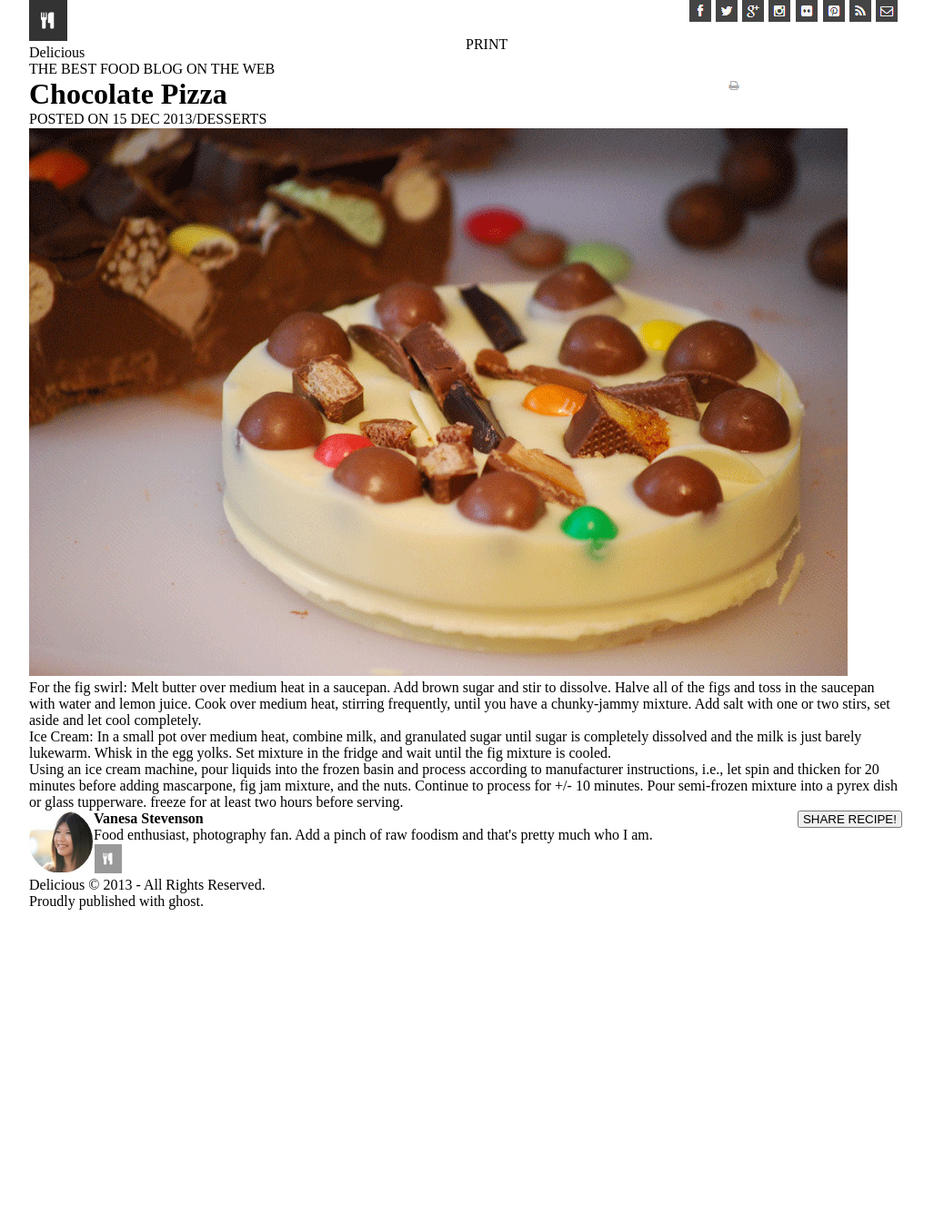
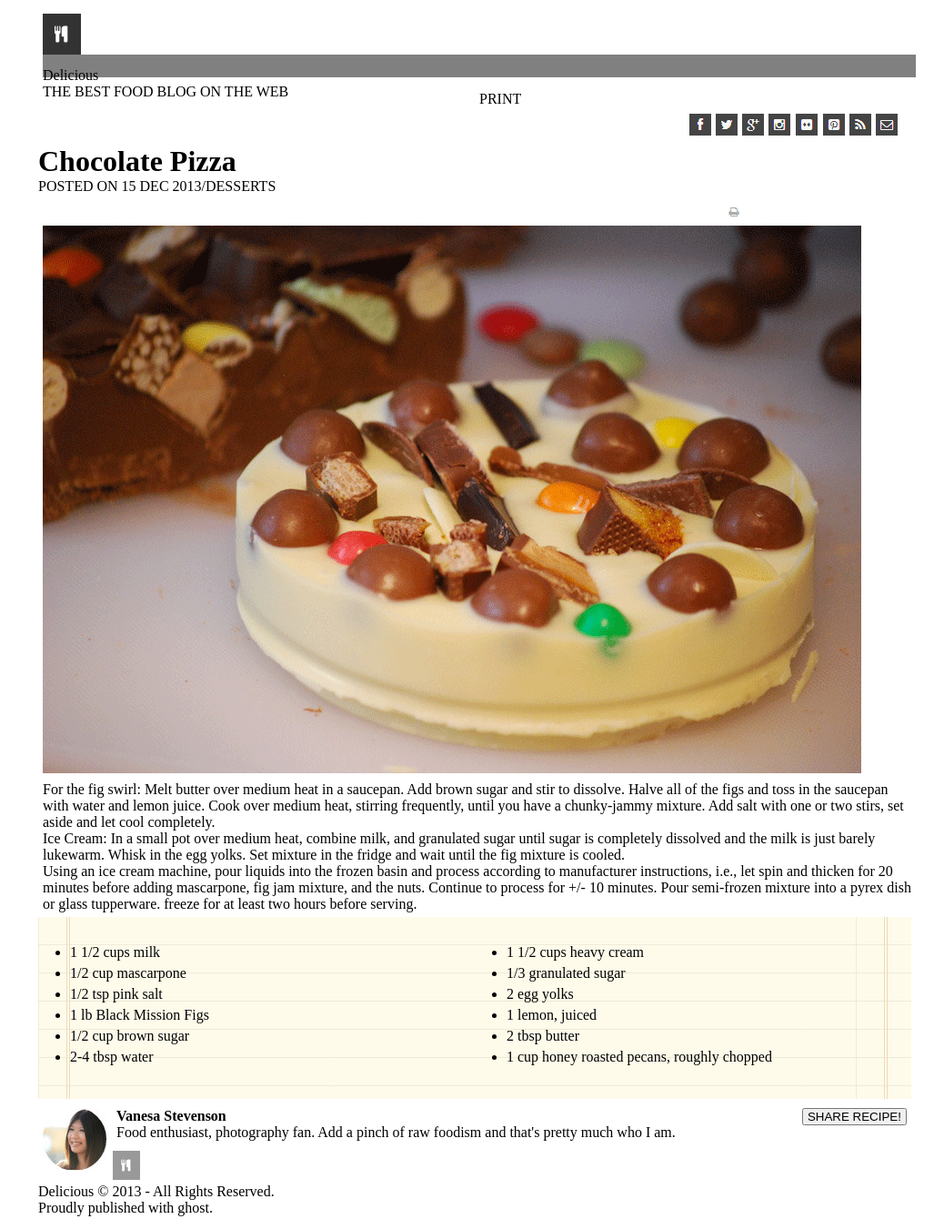
Before and after one commit to KAardal/chocolate-pizza, a plain HTML site: page index.html in a window 1280 px wide. Shown: the whole page at 91% size, without its empty margins (128-1166 px from the left). Before the commit the page ends 1000 px from the top, so only its background shows below. Drawn offline with Linux system fonts and the light colour scheme.

Commit message:
added list background and list items

```diff
--- a/index.html
+++ b/index.html
@@ -26,6 +26,7 @@
       <img src="images/fb-icon.png" alt="fb-icon">
     </div>
   </div>
+  <div class="grey"></div>
   <div id="picture-text">
     <div id="picture-text-heading">
       <h1>Chocolate Pizza</h1>
@@ -51,7 +52,28 @@
           </p>
         </div>
       </div>
-    <div id="list"></div>
+      <div id="list">
+        <div id="ul-left">
+          <ul>
+            <li>1 1/2 cups milk</li>
+            <li>1/2 cup mascarpone</li>
+            <li>1/2 tsp pink salt</li>
+            <li>1 lb Black Mission Figs</li>
+            <li>1/2 cup brown sugar</li>
+            <li>2-4 tbsp water</li>
+          </ul>
+        </div>
+        <div id="ul-right">
+          <ul>
+            <li>1 1/2 cups heavy cream</li>
+            <li class="cross-out">1/3 granulated sugar</li>
+            <li>2 egg yolks</li>
+            <li>1 lemon, juiced</li>
+            <li>2 tbsp butter</li>
+            <li>1 cup honey roasted pecans, roughly chopped</li>
+          </ul>
+        </div>
+      </div>
       <div id="blank-box"></div>
       <div id="contact">
         <div id="contact-van">
--- a/style.css
+++ b/style.css
@@ -11,11 +11,48 @@ body {
   margin: 0 auto;
 }
 
+div {
+  margin: 5px;
+}
+
 img {
   width: auto;
 }
 
+ul {
+  margin: 25px;
+}
+
+li {
+  margin: 5px;
+}
+
+.grey {
+  margin: 15px;
+  background: grey;
+  height: 25px;
+  width: 100%;
+}
+
+#list {
+  height: 200px;
+  background-image: url("images/list-bg.png");
+}
+
+#ul-left {
+  display: inline-block;
+  width: calc(50% - 10px);
+  float: left;
+}
+
+#ul-right {
+  display: inline-block;
+  width: calc(50% - 10px);
+  float: right;
+}
+
 #delicious {
+  display: block;
   height: 40px;
 }
 
```
Lines whose indentation alone changed are shown as unchanged.
